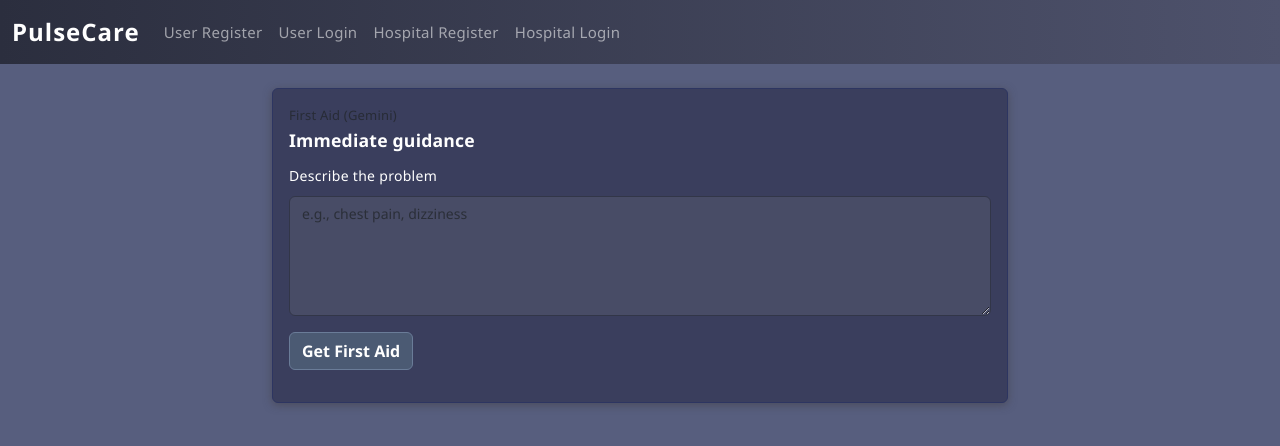
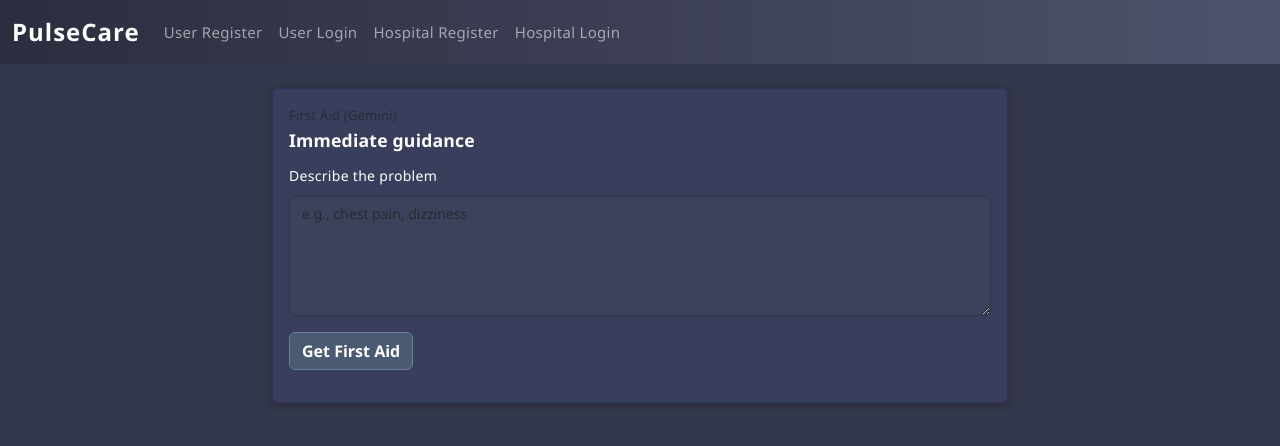
Before and after one commit to keeshore/py, a Flask app: page /user/firstaid in a window 1280 px wide. Shown: the top 446 px of the page. Run offline with Flask 3, Linux system fonts and the light colour scheme.

Commit message:
Fix UI styles and ignore pyc files

```diff
--- a/server/static/css/app.css
+++ b/server/static/css/app.css
@@ -3,7 +3,7 @@
 }
 
 body {
-  background: #575e7e;
+  background: #34384c;
   color: #ffffff;
   font-size: 15px;
   line-height: 1.6;
@@ -19,7 +19,7 @@ h1, h2, h3, h4, h5, h6 {
 .card {
   background: #3a3e5d;
   border-color: #2d3561;
-  box-shadow: 0 2px 8px rgba(62, 58, 58, 0.5);
+  box-shadow: 0 2px 8px rgba(30, 26, 26, 0.5);
 }
 
 .card-title {
@@ -42,7 +42,7 @@ h1, h2, h3, h4, h5, h6 {
 }
 
 .form-control, .form-select, .form-control:focus, .form-select:focus {
-  background: #494f74;
+  background: #464b67;
   color: #ffffff;
   border-color: #323648;
   font-size: 14px;
@@ -78,7 +78,7 @@ h1, h2, h3, h4, h5, h6 {
   border-radius: 8px;
   font-weight: 500;
   color: #ffffff;
-  background-color: #3c415a;
+  background-color: #383c50;
 }
 
 .text-muted {
@@ -90,7 +90,7 @@ h1, h2, h3, h4, h5, h6 {
 textarea.form-control {
   min-height: 120px;
   font-family: 'Segoe UI', -apple-system, BlinkMacSystemFont, monospace;
-  background: #484c66;
+  background: #3d415b;
   color: #ffffff;
 }
 
```
